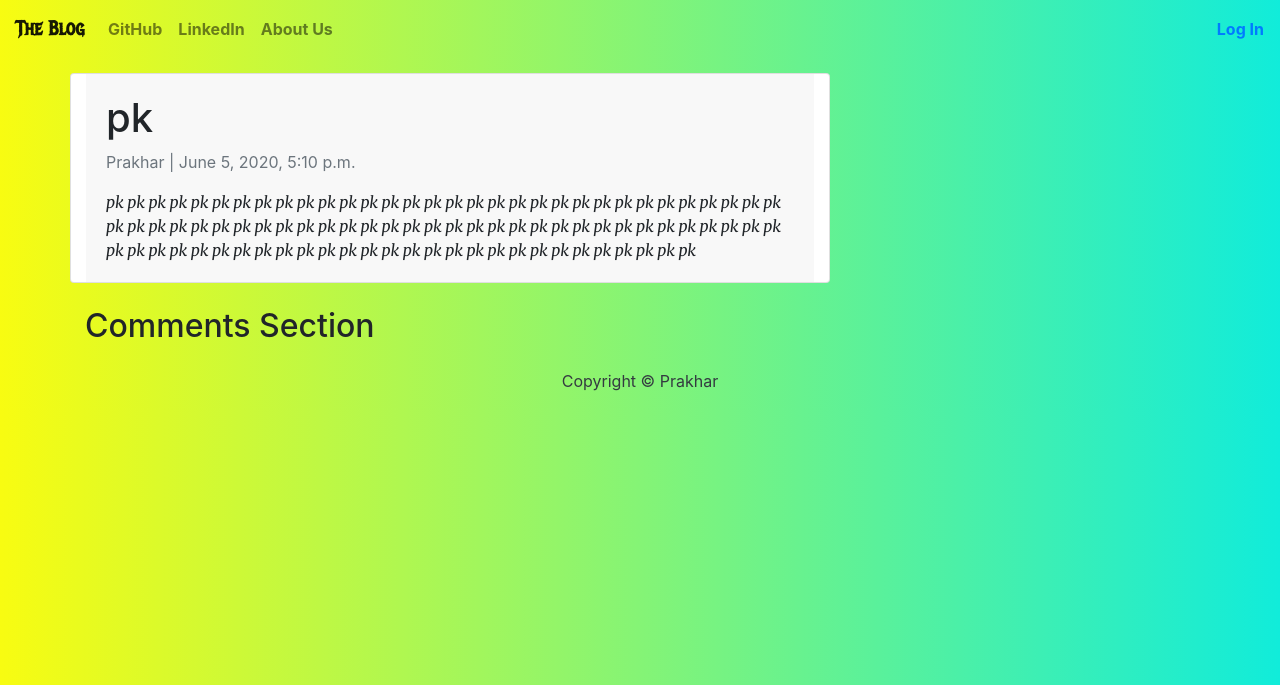
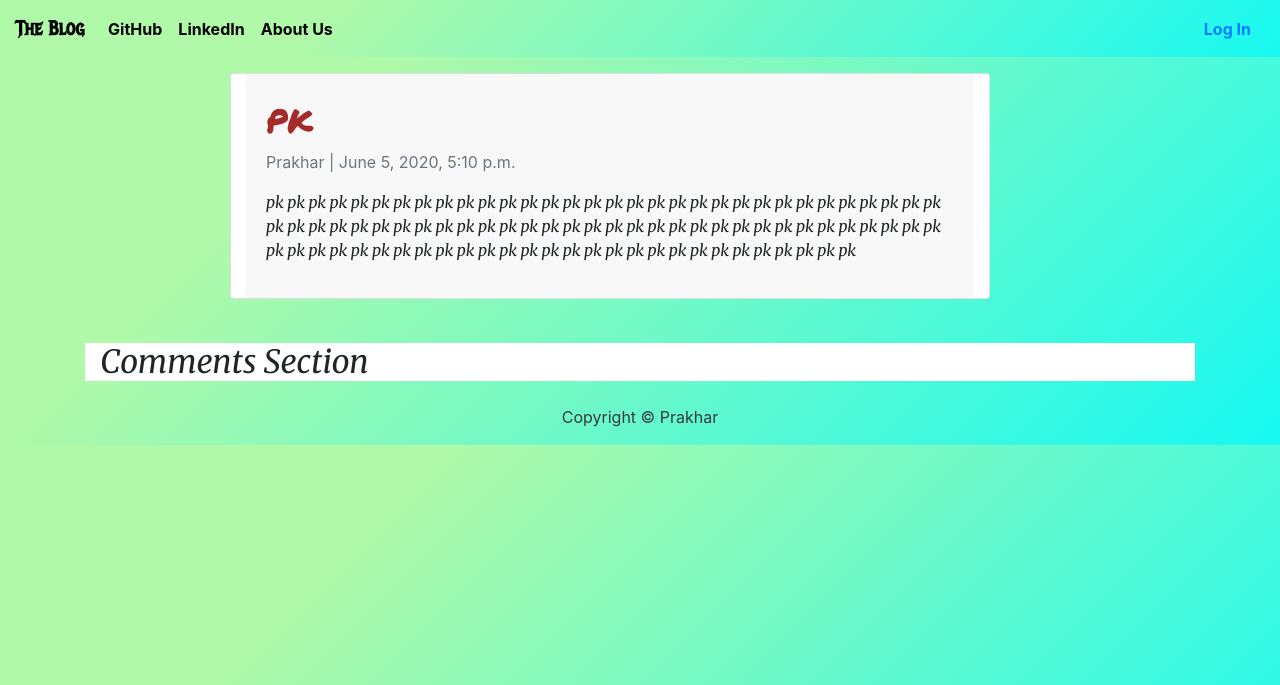
Before and after one commit to Prakhar0047/Blog_Project, a Django app: a page that uses myBlog_Project/basic_app/templates/basic_app/base.html in a window 1280 px wide. Shown: the top 685 px of the page. Run offline with Django 3.2, Linux system fonts and the light colour scheme; data comes from the database, SQL or seed files in the repository; both versions use the stored data as it was after the commit; some libraries are stand-ins or nearby versions.

Commit message:
Blog Project

```diff
--- a/myBlog_Project/basic_app/templates/basic_app/about_us.html
+++ b/myBlog_Project/basic_app/templates/basic_app/about_us.html
@@ -1,5 +1,7 @@
 {% extends 'basic_app/base.html' %}
 
 {% block body_block %}
-    <h1>Thanks For Visiting Us.</h1>
+    <div class="rainbow">
+        <h1>Thanks For Visiting Us.</h1>
+    </div>
 {% endblock body_block %}
--- a/myBlog_Project/basic_app/templates/basic_app/base.html
+++ b/myBlog_Project/basic_app/templates/basic_app/base.html
@@ -36,15 +36,102 @@
     }
 
     body{
-      background-image: linear-gradient(to right,rgb(248, 252, 17),rgb(17, 236, 218));
+      background-color: #17f9f2;
+      background-image: linear-gradient(315deg, #17f9f2 0%, #b0f9a9 74%);
     }
 
     .navbar{
-      background-image: linear-gradient(to right,rgb(248, 252, 17),rgb(17, 236, 218));
+      background-color: #17f9f2;
+      background-image: linear-gradient(315deg, #17f9f2 0%, #b0f9a9 74%);
     }
 
     .title{
       font-family: 'Metal Mania', cursive;
+    }
+
+    .left{
+      margin-left: 160px;
+      position: static;
+    }
+
+    #dropdownMenuButton{
+      /* background-color: rgb(17, 236, 218); */
+      color: black;
+      border-style: hidden;
+      /* background-image: linear-gradient(to left,rgb(248, 252, 17),rgb(214, 46, 96)); */
+      background-color: #17f9f2;
+      background-image: linear-gradient(315deg, #17f9f2 0%, #b0f9a9 74%);
+    }
+
+    .blod_left{
+      color: black;
+    }
+
+    .dropdown-menu{
+      background-color: #17f9f2;
+      background-image: linear-gradient(315deg, #17f9f2 0%, #b0f9a9 74%);
+      color: black;
+    }
+
+    .detail_title{
+      color: brown;
+      font-family: 'Permanent Marker', cursive;
+    }
+
+    .detail_text{
+      font-family: 'Merriweather', serif;
+    }
+
+    .comment_section{
+      background-color: white;
+      margin-top: 20px;
+      font-family: 'Merriweather', serif;
+    }
+
+    .rainbow{
+
+      margin-top: 20px;
+        /* Font options */
+      font-family: 'Pacifico', cursive;
+      text-shadow: 2px 2px 4px #000000;
+      font-size:40px;
+
+        /* Chrome, Safari, Opera */
+      -webkit-animation: rainbow 5s infinite;
+
+      /* Internet Explorer */
+      -ms-animation: rainbow 5s infinite;
+
+      /* Standar Syntax */
+      animation: rainbow 5s infinite;
+
+      @-webkit-keyframes rainbow{
+        0%{color: orange;}
+        10%{color: purple;}
+        20%{color: red;}
+        30%{color: CadetBlue;}
+        40%{color: yellow;}
+        50%{color: coral;}
+        60%{color: green;}
+        70%{color: cyan;}
+        80%{color: DeepPink;}
+        90%{color: DodgerBlue;}
+        100%{color: orange;}
+      }
+
+      @keyframes rainbow{
+        0%{color: orange;}
+        10%{color: purple;}
+        20%{color: red;}
+        30%{color: CadetBlue;}
+        40%{color: yellow;}
+        50%{color: coral;}
+        60%{color: green;}
+        70%{color: cyan;}
+        80%{color: DeepPink;}
+        90%{color: DodgerBlue;}
+        100%{color: orange;}
+      }
     }
   </style>
   <nav class="navbar navbar-expand-lg navbar-light bg-light">
@@ -65,31 +152,23 @@
         </li>
       </ul>
     </div>
-    <ul class="nav navbar-nav navbar-right">
 
-        {% if user.is_authenticated %}
-            <li class="nav-item">
-              <a class="navbar-brand bigbrand"> <b class="bold_left">Welcome: {{user.username}}</b> </a>
-            </li>
+    <div class="dropdown">
+      {% if user.is_authenticated %}
+        <button class="btn btn-secondary dropdown-toggle" type="button" id="dropdownMenuButton" data-toggle="dropdown" aria-haspopup="true" aria-expanded="false">
+          <a><b class="bold_left">Welcome: {{user.username}}</b></a>
+        </button>
+        <div class="dropdown-menu" aria-labelledby="dropdownMenuButton">
+          <a class="nav-link" href="{% url 'blog:new_post' %}"> <b class="bold_right">New Post</b> </a>
+          <a class="nav-link" href="{% url 'draft' %}"><b class="bold_right">Drafts</b></a>
+          <a class="nav-link" href="{% url 'logout' %}"> <b class="bold_right">Log Out</b> </a>
+        </div>
+      {% else %}
+        <button type="button" class="btn"><a class="nav navbar-nav navbar-right" href="#"> <b class="bold_right">Log In</b> </a></button>
+      {% endif %}
+    </div>
+  </nav>
 
-            <li class="nav-item">
-              <a class="nav-link" href="{% url 'blog:new_post' %}"> <b class="bold_right">New Post</b> </a>
-            </li>
-
-            <li class="nav-item">
-              <a class="nav-link" href="{% url 'draft' %}"><b class="bold_right">Drafts</b></a>
-            </li>
-
-            <li class="nav-item">
-              <a class="nav-link" href="{% url 'logout' %}"> <b class="bold_right">Log Out</b> </a>
-            </li>
-
-          {% else %}
-            <li><a class="nav navbar-nav navbar-right" href="#"> <b class="bold_right">Log In</b> </a></li>
-          {% endif %}
-
-    </ul>
-  </nav>
     <div class="container">
         {% block body_block %}
 
--- a/myBlog_Project/basic_app/templates/basic_app/post_detail.html
+++ b/myBlog_Project/basic_app/templates/basic_app/post_detail.html
@@ -4,14 +4,16 @@
     <div class="row">
         <div class="col-md-8 card mb-4 mt-3 left top">
             <div class="card-body">
-                <h1>{{ post.title }}</h1>
+                <h1 class="detail_title">{{ post.title }}</h1>
                 <p class=" text-muted">{{ post.author }} | {{ post.created_on }}</p>
-                <p class="card-text ">{{ post.content | safe }}</p>
+                <p class="detail_text">{{ post.content | safe }}</p>
             </div>
         </div>
     </div>
 
-    <h2>Comments Section</h2>
+    <div class="comment_section">
+        <div class="container">
+            <h2 class="comment-heading">Comments Section</h2>
             {% for comment in post.comments.all %}
                 <div>
                     <p>{{ comment.body|safe|linebreaks }}</p>
@@ -19,5 +21,7 @@
                     <br>
                 </div>
             {% endfor %}
+        </div>
+    </div>
 
 {% endblock body_block %}
```
Also changed, not shown: myBlog_Project/db.sqlite3. Lines whose indentation alone changed are shown as unchanged.
